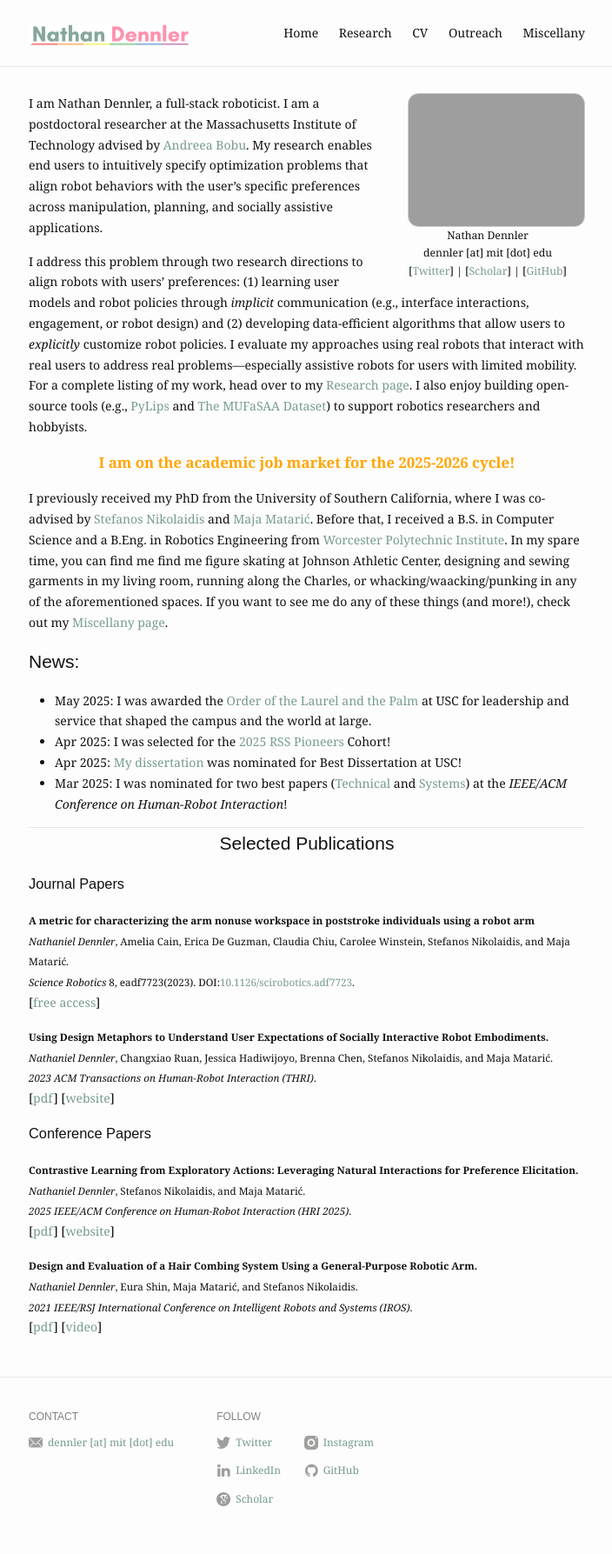
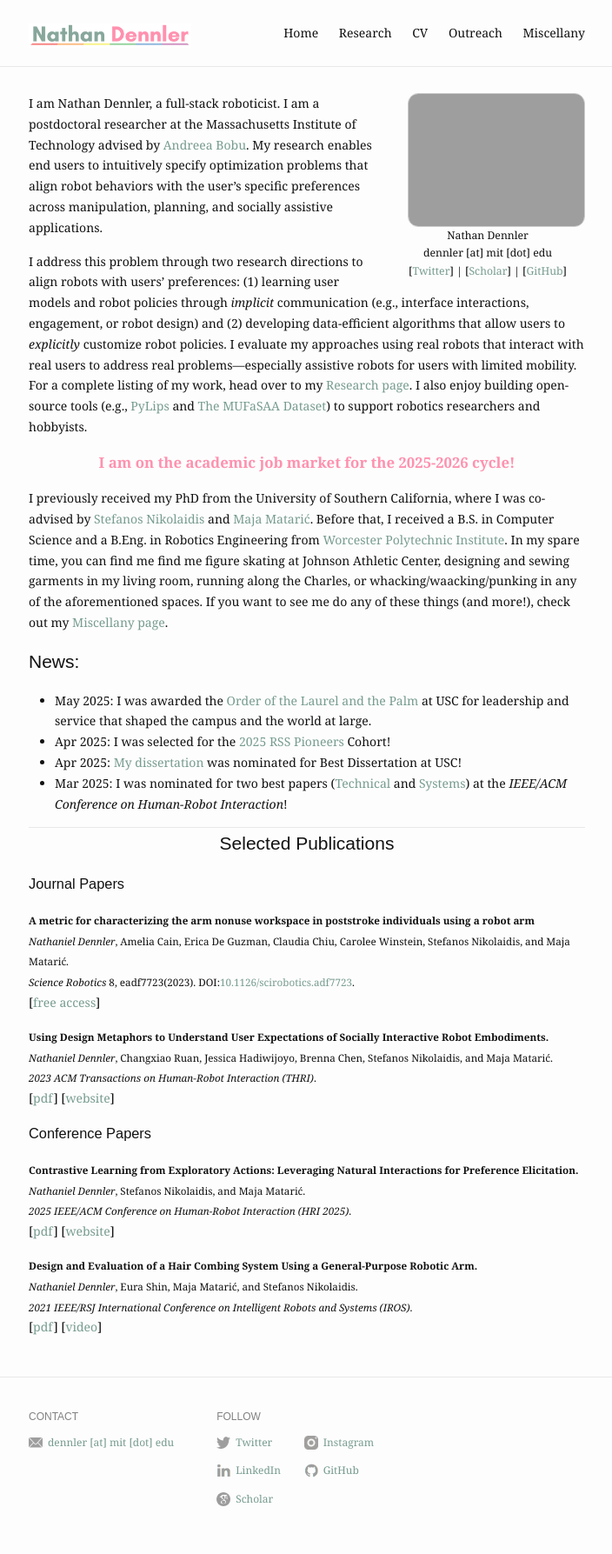
Before and after one commit to ndennler/ndennler.github.io, a Jekyll site: the page built from index.md, in a window 1280 px wide. Shown: the whole page at 87% size, without its empty margins (287-991 px from the left). Built offline with Jekyll 4.4.1, drawn with Linux system fonts in a browser that asks for light colours.

Commit message:
Update index.md

```diff
--- a/index.md
+++ b/index.md
@@ -10,7 +10,7 @@ profile_picture:
 
   I address this problem through two research directions to align robots with users' preferences: (1) learning user models and robot policies through *implicit* communication (e.g., interface interactions, engagement, or robot design) and (2) developing data-efficient algorithms that allow users to *explicitly* customize robot policies. I evaluate my approaches using real robots that interact with real users to address real problems—especially assistive robots for users with limited mobility. For a complete listing of my work, head over to my <a href="/research">Research page</a>. I also enjoy building open-source tools (e.g., <a href="https://pylips.readthedocs.io/en/latest/">PyLips</a> and <a href="https://interaction-lab.github.io/robot-metaphors/">The MUFaSAA Dataset</a>) to support robotics researchers and hobbyists.
 
-<p style="color: orange; font-weight: bold; text-align:center; font-size: 1.2em;">
+<p style="color: #FF91AF; font-weight: bold; text-align:center; font-size: 1.2em;">
   I am on the academic job market for the 2025-2026 cycle!
 </p>
 
```
